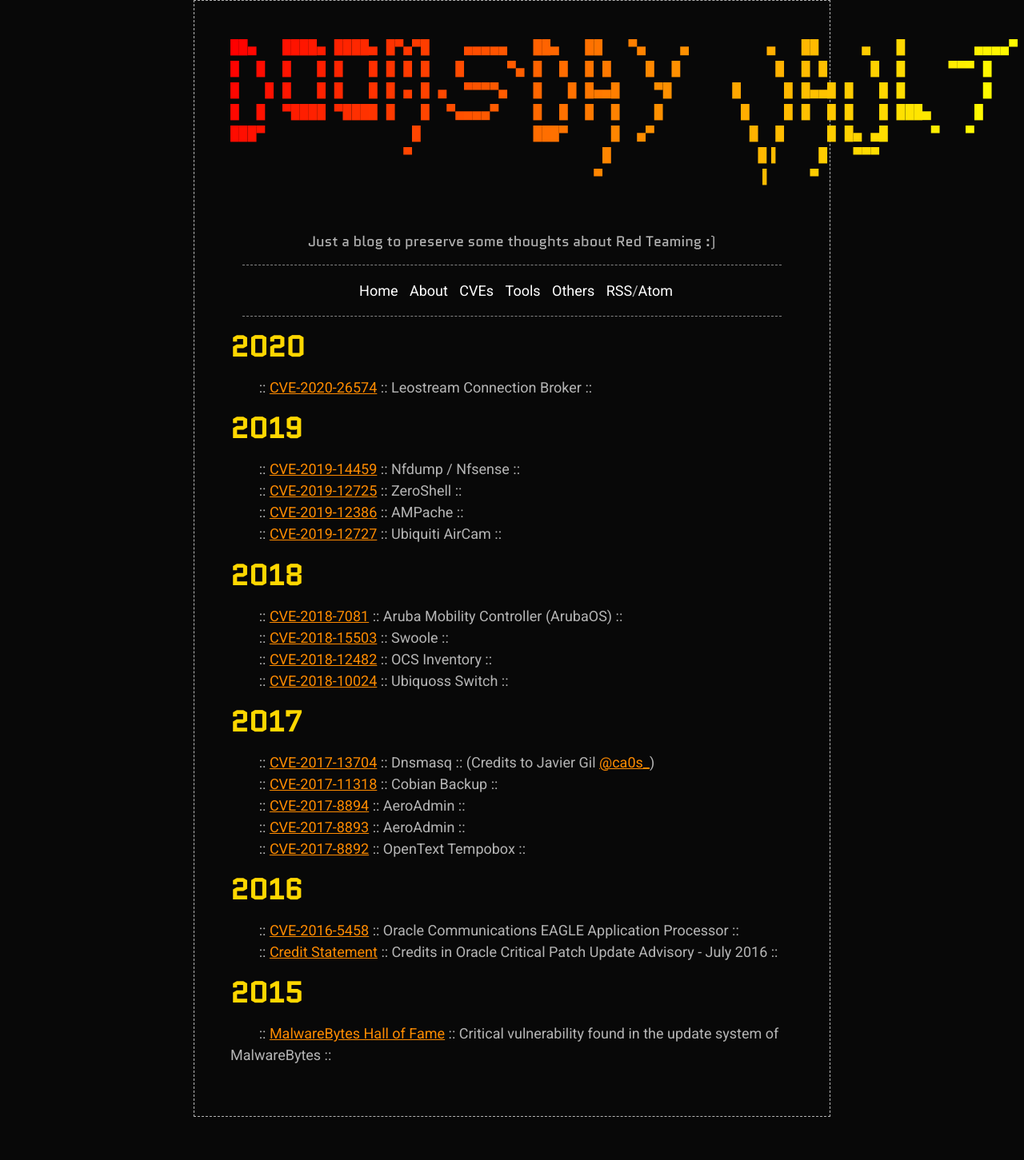
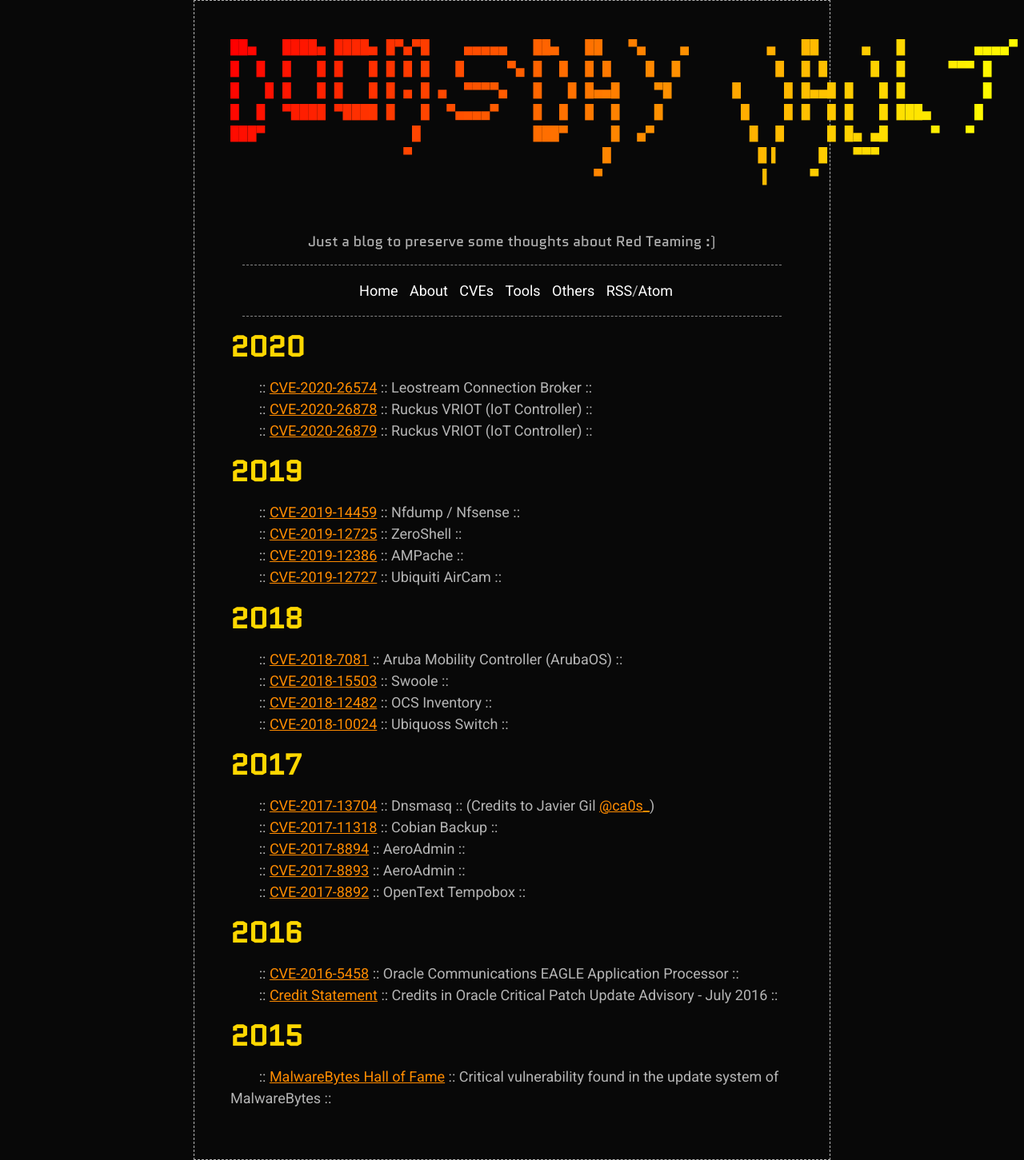
Before and after one commit to X-C3LL/x-c3ll.github.io, a Jekyll site: the page built from cves.md, in a window 1280 px wide. Shown: the whole page at 80% size. Built offline with Jekyll 4.4.1, drawn with Linux system fonts in a browser that asks for light colours; before the commit the page ends 1397 px from its top, so only the background shows below that.

Commit message:
Update cves.md

```diff
--- a/cves.md
+++ b/cves.md
@@ -5,6 +5,8 @@ permalink: cves.html
 ---
 # 2020
 &nbsp;&nbsp;&nbsp;&nbsp;&nbsp;&nbsp;&nbsp;&nbsp;:: [CVE-2020-26574](https://adepts.of0x.cc/leostream-xss-to-rce/) :: Leostream Connection Broker :: <br />
+&nbsp;&nbsp;&nbsp;&nbsp;&nbsp;&nbsp;&nbsp;&nbsp;:: [CVE-2020-26878](https://adepts.of0x.cc/ruckus-vriot-rce/) :: Ruckus VRIOT (IoT Controller) :: <br />
+&nbsp;&nbsp;&nbsp;&nbsp;&nbsp;&nbsp;&nbsp;&nbsp;:: [CVE-2020-26879](https://adepts.of0x.cc/ruckus-vriot-rce/) :: Ruckus VRIOT (IoT Controller) :: <br />
 
 # 2019
 &nbsp;&nbsp;&nbsp;&nbsp;&nbsp;&nbsp;&nbsp;&nbsp;:: [CVE-2019-14459](https://cve.mitre.org/cgi-bin/cvename.cgi?name=CVE-2019-14459) :: Nfdump / Nfsense :: <br />
```
